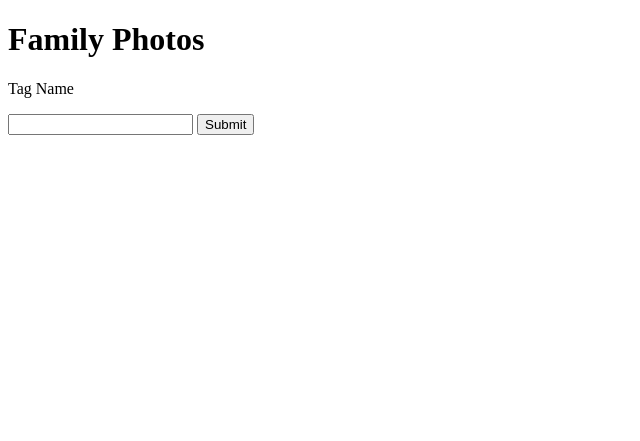
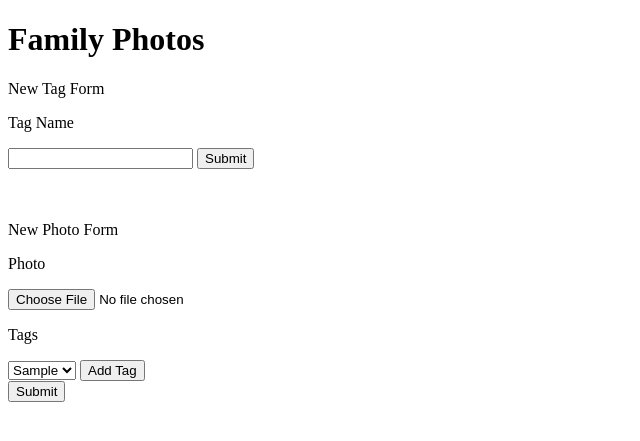
Before and after one commit to sammccorrie/familyphotos, a PHP site: page / in a window 1280 px wide. Shown: the top 441 px of the page, without its empty margins (0-640 px from the left). Run offline with PHP 8.4, Linux system fonts and the light colour scheme; tables that the repository leaves empty or names only in its code hold one stand-in row (values such as "Sample post"); some libraries are stand-ins or nearby versions.

Commit message:
Add form for adding photos

```diff
--- a/PHP/database/insertquery.php
+++ b/PHP/database/insertquery.php
@@ -34,7 +34,11 @@ class InsertQuery {
   }
 
   function null_value() {
-    $this->value('NULL');
+  	if ($this->m_value) {
+  		$this->m_query .= ", ";
+  	}
+  	$this->m_value = true;
+  	$this->m_query .= "NULL";
   }
 
   function query() {
--- a/PHP/database/selectquery.php
+++ b/PHP/database/selectquery.php
@@ -13,20 +13,10 @@ class SelectQuery {
   function __construct($types) {
     $this->m_query = "SELECT $types FROM ";
     $this->m_where = false;
-    $this->m_set = false;
   }
 
   function set_table($table) {
     $this->m_query .= "$table ";
-  }
-
-  function set($key, $value) {
-    if ($this->m_set) {
-      $this->m_query .= ", $key='$value' ";
-    } else {
-      $this->m_set = true;
-      $this->m_query .= "SET $key='$value' ";
-    }
   }
 
   function where($key, $value) {
@@ -61,5 +51,4 @@ class SelectQuery {
 
   private $m_query;
   private $m_where;
-  private $m_set;
 }
--- /dev/null
+++ b/PHP/tagsmanager.php
@@ -0,0 +1,32 @@
+<?php
+require_once 'database/databasetablebuilder.php';
+require_once 'database/insertquery.php';
+require_once 'database/selectquery.php';
+require_once 'date.php';
+
+class TagsManager {
+  function create_table() {
+  	$table_builder = new DatabaseTableBuilder('tags');
+  	$table_builder->add_auto_incr_int('id');
+  	$table_builder->add_string('tag', 32);
+  	$table_builder->add_date_time('time_added');
+    $table_builder->add_index('id');
+  	$table_builder->create_table();
+  }
+  function add_tag($tag) {
+  	$insert_query = new InsertQuery('tags');
+  	$insert_query->null_value();
+  	$insert_query->value($tag);
+  	$insert_query->value(date_time_for_mysql());
+  	$insert_query->query();
+  	global $database;
+    return $database->insert_id;
+  }
+  function get_tags() {
+  	$select_query = new SelectQuery("*");
+  	$select_query->set_table('tags');
+  	return $select_query->query();
+  }
+}
+
+?>
--- a/index.php
+++ b/index.php
@@ -1,3 +1,8 @@
+<?php
+require_once 'PHP/tagsmanager.php';
+
+login_database();
+?>
 <!DOCTYPE HTML>
 <html>
   <head>
@@ -20,6 +25,14 @@
           event.preventDefault();
           submit_tag();
         });
+
+        // Handle the add tag button
+        $('#add_tag_button').click(function() {
+          var id = $('#tag_select').val();
+          var name = $('#tag_select option:selected').text();
+          $('#new_photo_tags').append('<p>' + name + '</p>');
+          $("#tag_select option[value='" + id + "']").remove();
+        });
       });
 
       function submit_tag() {
@@ -39,10 +52,33 @@
   </head>
   <body>
     <h1>Family Photos</h1>
+    <p>New Tag Form</p>
     <form id="tag_form">
       <p>Tag Name</p>
       <input id="newtagname" type="text" name="tagname">
       <button>Submit</button>
     </form>
+    <br>
+    <br>
+    <p>New Photo Form</p>
+    <form id="photo_form">
+    	<p>Photo</p>
+    	<input id="newphoto" type="file">
+    	<p>Tags</p>
+    	<select id='tag_select'>
+<?php
+	$tags_manager = new TagsManager();
+	$tags = $tags_manager->get_tags();
+	while ($tag = mysqli_fetch_assoc($tags)) {
+		$id = $tag["id"];
+		$name = $tag["tag"];
+		echo "<option value='$id'>$name</option>";
+	}
+?>
+    	</select>
+    	<button type='button' id='add_tag_button'>Add Tag</button>
+    	<div id='new_photo_tags'></div>
+    	<button>Submit</button>
+    </form>
   </body>
 </html>
```
Also changed, not shown: PHP/public_tags.php (+5 -18 lines).
